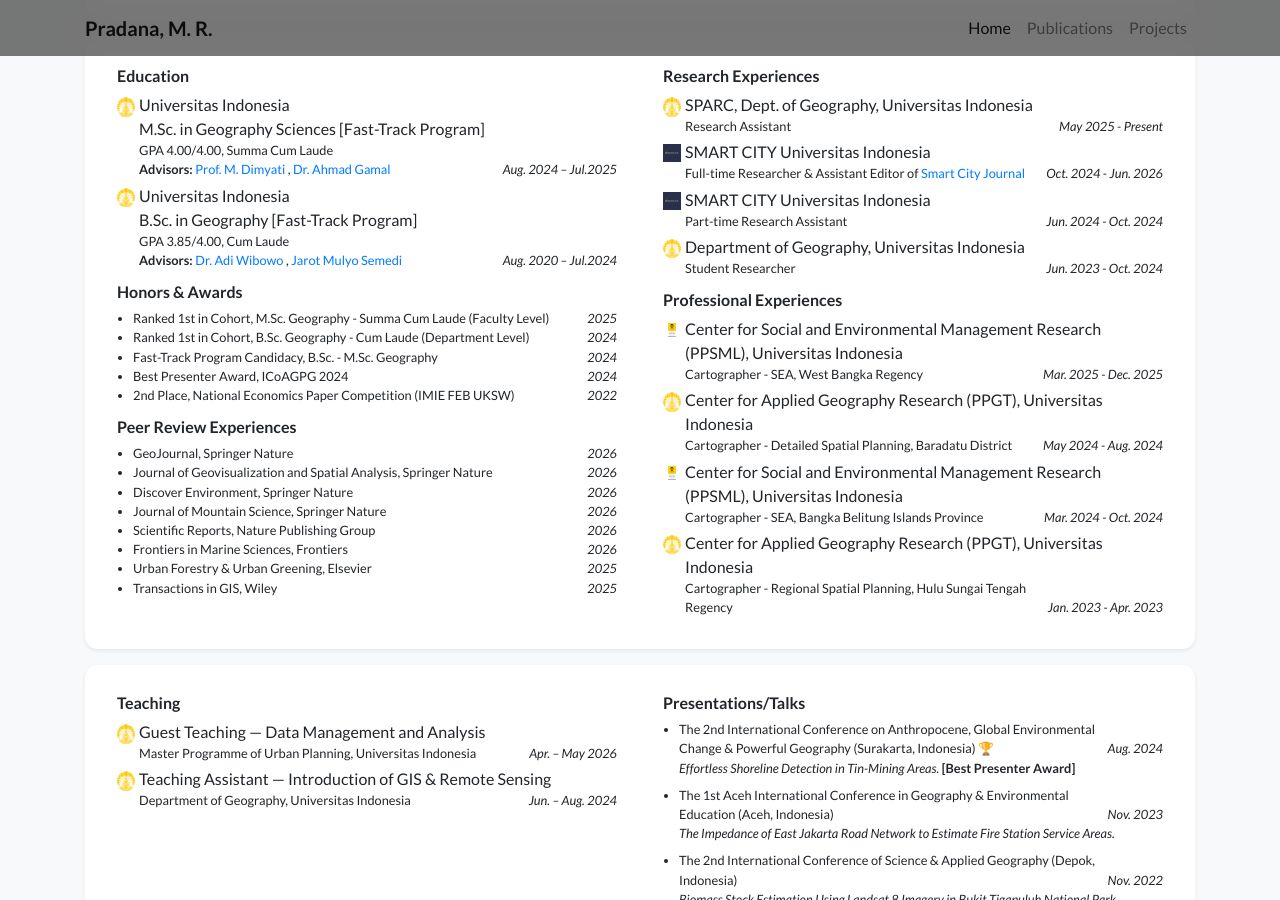
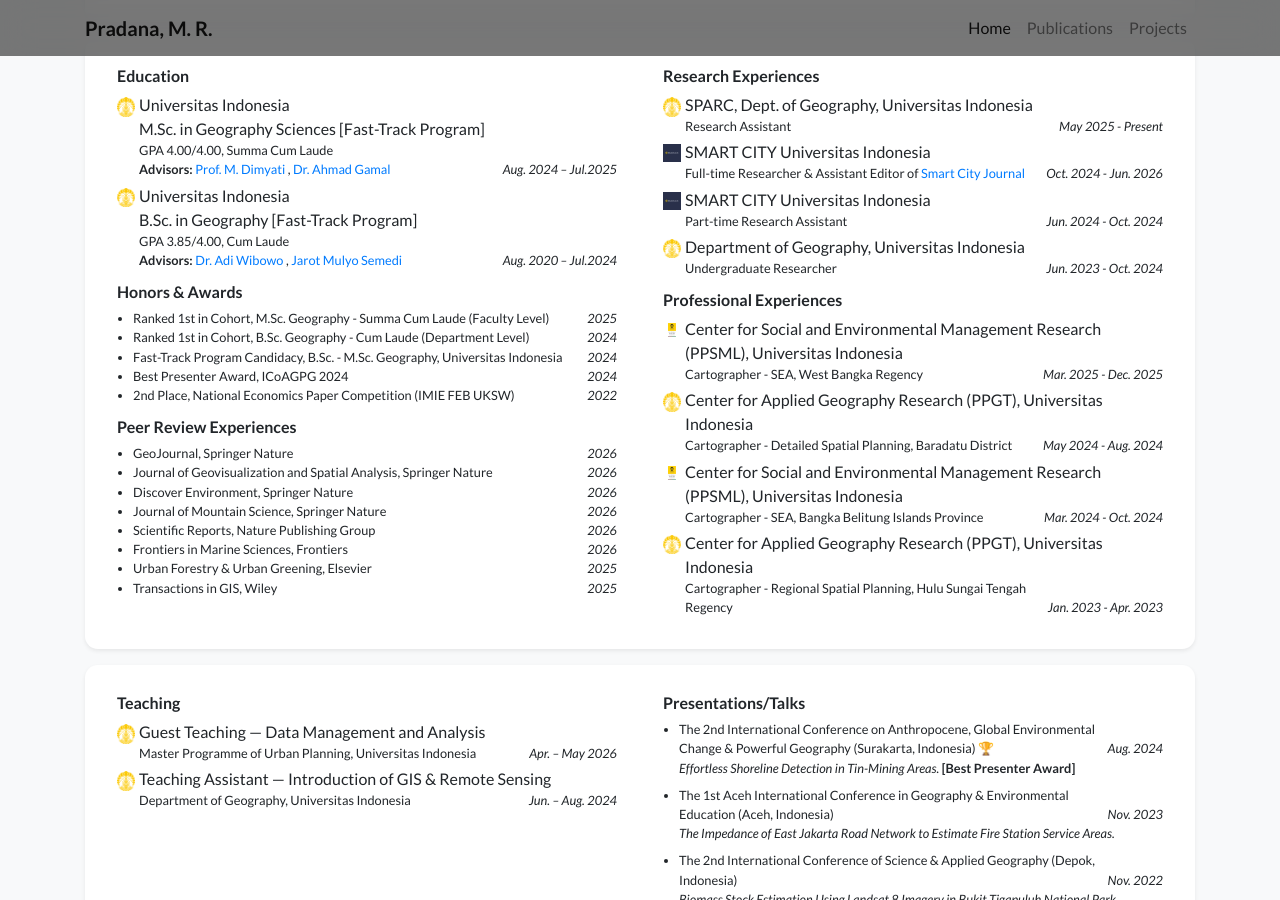
Before and after one commit to AditPradana36/aditpradana36.github.io, a Jekyll site: the page built from index.html, in a window 1280 px wide and 900 px high, scrolled down 691 px. Built offline with Jekyll 4.4.1, drawn with Linux system fonts in a browser that asks for light colours; nearby versions of some CDN libraries; a style sheet for code colours, icons or effects is not loaded.

Commit message:
missed one little adjustment

```diff
--- a/_data/profile.yml
+++ b/_data/profile.yml
@@ -86,9 +86,8 @@
     date: Jun. 2024 - Oct. 2024
   - name: Department of Geography, Universitas Indonesia
     logo: /assets/images/badges/ui.png
-    position: Student Researcher
+    position: Undergraduate Researcher
     date: Jun. 2023 - Oct. 2024
-
 
 professionalexperience:
   - name: Center for Social and Environmental Management Research (PPSML), Universitas Indonesia
@@ -113,7 +112,7 @@
   date: 2025
 - name: Ranked 1st in Cohort, B.Sc. Geography - Cum Laude (Department Level)
   date: 2024
-- name: Fast-Track Program Candidacy, B.Sc. - M.Sc. Geography
+- name: Fast-Track Program Candidacy, B.Sc. - M.Sc. Geography, Universitas Indonesia
   date: 2024
 - name: Best Presenter Award, ICoAGPG 2024
   date: 2024
```
